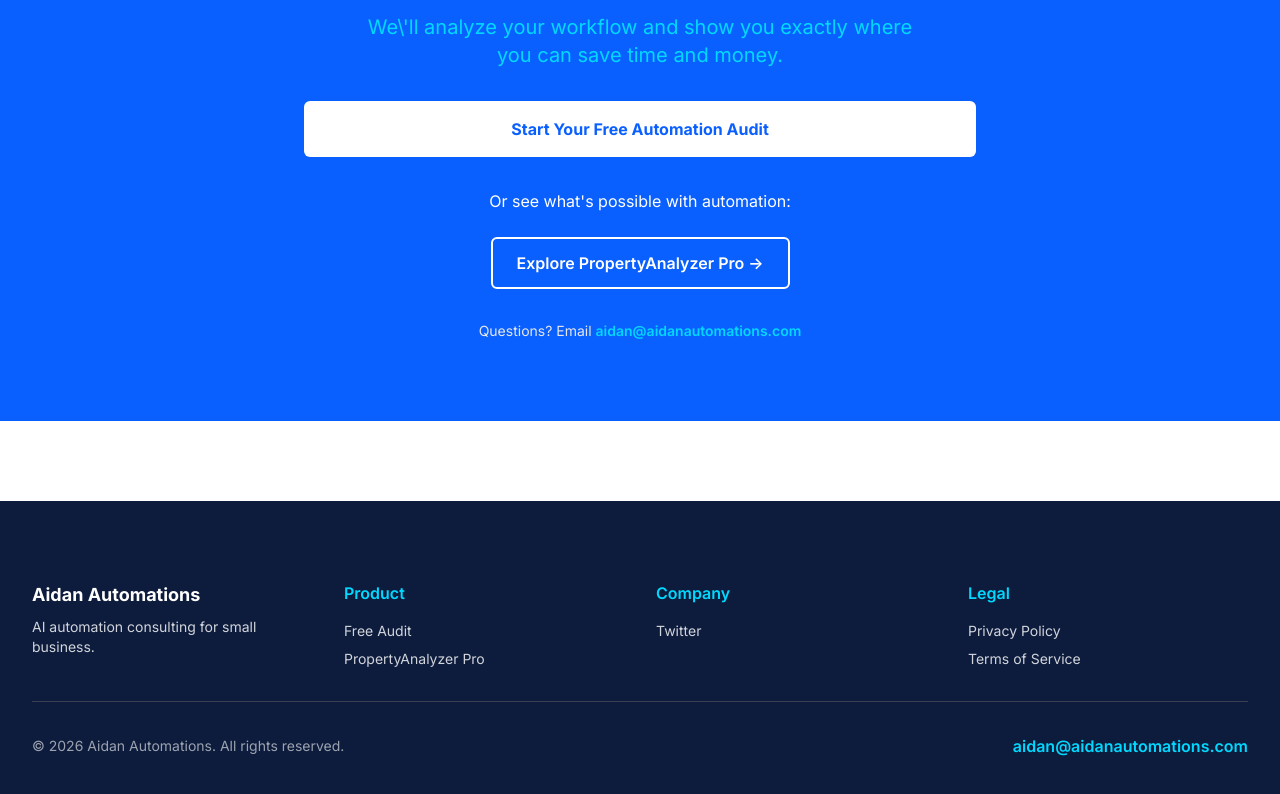
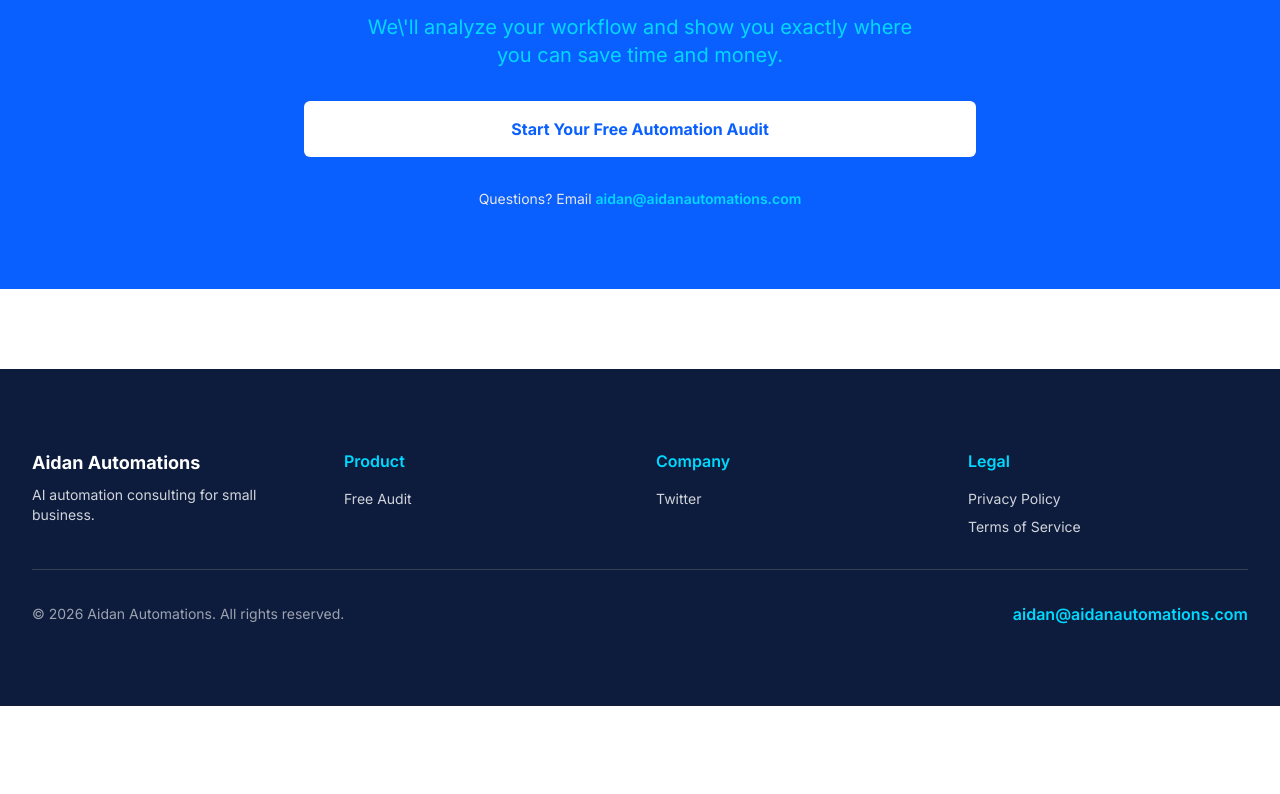
Before and after one commit to mothershipstudios-ui/aidanautomations, a Next.js app: page / in a window 1280 px wide. Shown: the part 3422-4216 px from the top of the page. After the commit the page ends 4128 px from the top, so only its background shows below. Built offline with nearby package versions, Linux system fonts and the light colour scheme.

Commit message:
Remove PropertyAnalyzer links, add robots.txt for SEO

```diff
--- a/components/Footer.tsx
+++ b/components/Footer.tsx
@@ -22,13 +22,8 @@ export default function Footer() {
             <h4 className="font-semibold mb-4 text-cyan">Product</h4>
             <ul className="space-y-2 text-sm">
               <li>
-                <Link href="#" className="text-gray-300 hover:text-cyan transition-colors">
+                <Link href="#audit-form" className="text-gray-300 hover:text-cyan transition-colors">
                   Free Audit
-                </Link>
-              </li>
-              <li>
-                <Link href="https://propertyanalyzerpro.com" target="_blank" className="text-gray-300 hover:text-cyan transition-colors">
-                  PropertyAnalyzer Pro
                 </Link>
               </li>
             </ul>
--- a/components/sections/CTASection.tsx
+++ b/components/sections/CTASection.tsx
@@ -24,16 +24,7 @@ export default function CTASection() {
             </a>
           </div>
 
-          {/* Secondary CTA */}
-          <p className="text-white mb-6">
-            Or see what's possible with automation:
-          </p>
-          <Link
-            href="/property-analyzer"
-            className="inline-block border-2 border-white text-white font-semibold px-6 py-3 rounded-md hover:bg-white hover:text-primary transition-all duration-200 transform hover:scale-105"
-          >
-            Explore PropertyAnalyzer Pro →
-          </Link>
+
 
           {/* Info */}
           <p className="text-gray-200 text-sm mt-8">
```
Also changed, not shown: public/robots.txt (added), 1 other file (tests, documents, lock files or other folders).
